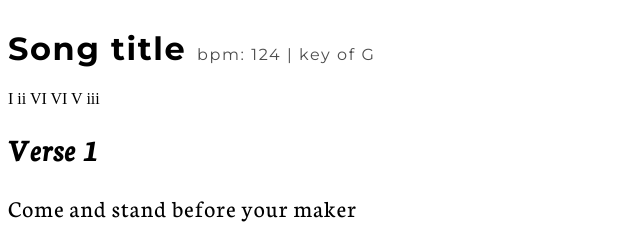
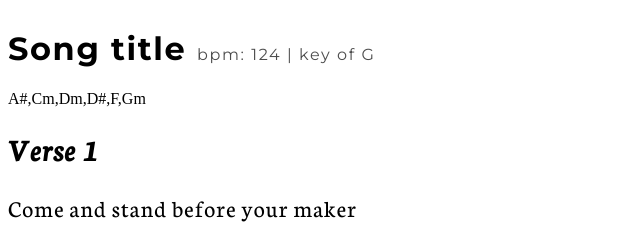
Before and after one commit to NateRudolph/Chord, a plain HTML site: page index.html in a window 1280 px wide. Shown: the top 240 px of the page, 0-640 px from the left. Drawn offline with Linux system fonts and the light colour scheme.

Commit message:
Transpose function changes text in div

```diff
--- a/index.html
+++ b/index.html
@@ -11,7 +11,7 @@
     <div id="songHeader">
         <h1>Song title <span> bpm: 124 | key of G</span></h1>
     </div>
-    <div id="transpose">I ii VI VI V iii</div>
+    <div id="transpose">I ii vi IV V iii</div>
     <div class="verse" id="v1">
      <h1>Verse 1</h1>
         <p>Come and stand before your maker</p>
--- a/js/script.js
+++ b/js/script.js
@@ -4,7 +4,7 @@ $( document ).ready(function(){
     spanTheLyrics();
     wordClick();
 
-    transpose("Bb");
+    transpose("A#");
 
 
 });
@@ -22,30 +22,31 @@ function transpose(key) {
 
         for(var i=0; i<chords.length; i++){
             if(chords[i] == "I"){
-                console.log(data.keys[chartIndex].chords[i]);
+                chords[i] = data.keys[chartIndex].chords[i];
                 continue;
             }
             if(chords[i] == "ii"){
-                console.log(data.keys[chartIndex].chords[i]);
+                chords[i] = data.keys[chartIndex].chords[i];
                 continue;
             }
             if(chords[i] == "iii"){
-                console.log(data.keys[chartIndex].chords[i]);
+                chords[i] = data.keys[chartIndex].chords[i];
                 continue;
             }
             if(chords[i] == "IV"){
-                console.log(data.keys[chartIndex].chords[i]);
+                chords[i] = data.keys[chartIndex].chords[i];
                 continue;
             }
             if(chords[i] == "V"){
-                console.log(data.keys[chartIndex].chords[i]);
+                chords[i] = data.keys[chartIndex].chords[i];
                 continue;
             }
             if(chords[i] == "vi"){
-                console.log(data.keys[chartIndex].chords[i]);
+                chords[i] = data.keys[chartIndex].chords[i];
                 continue;
             }
         }
+        $("#transpose").text(chords)
     });
 
 }
```
